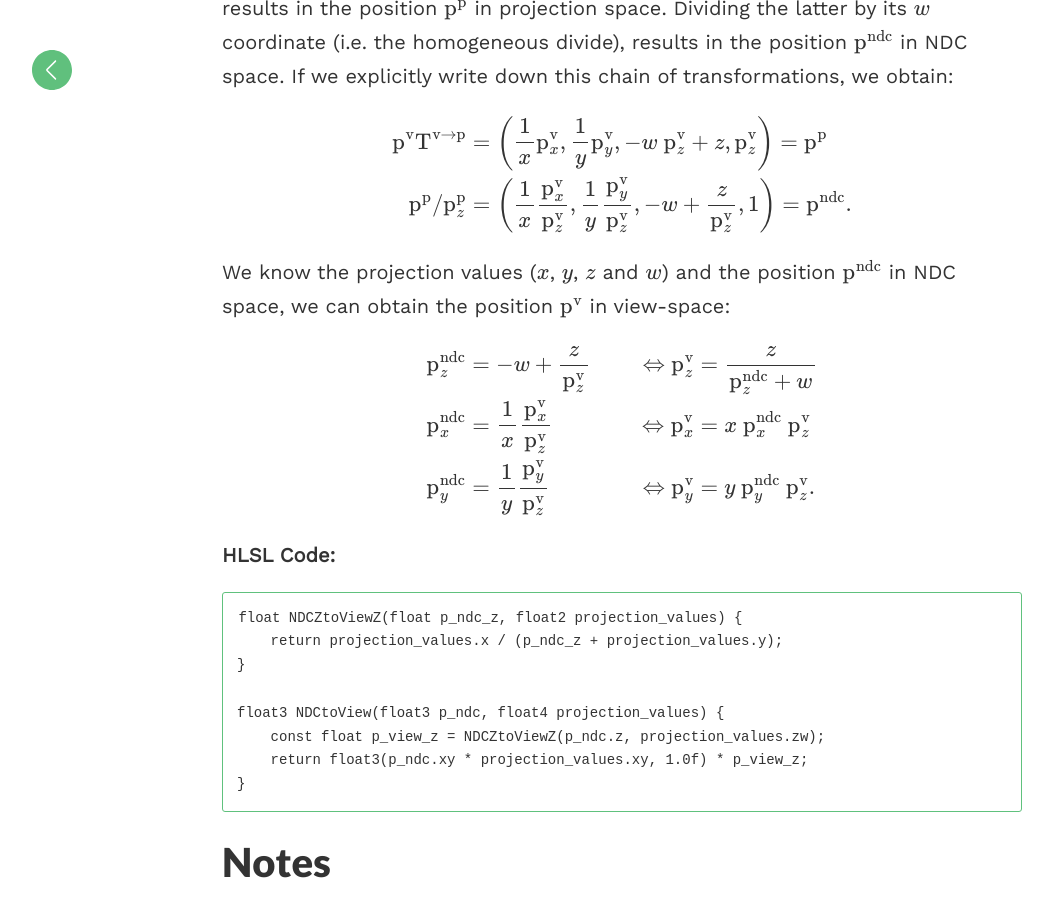
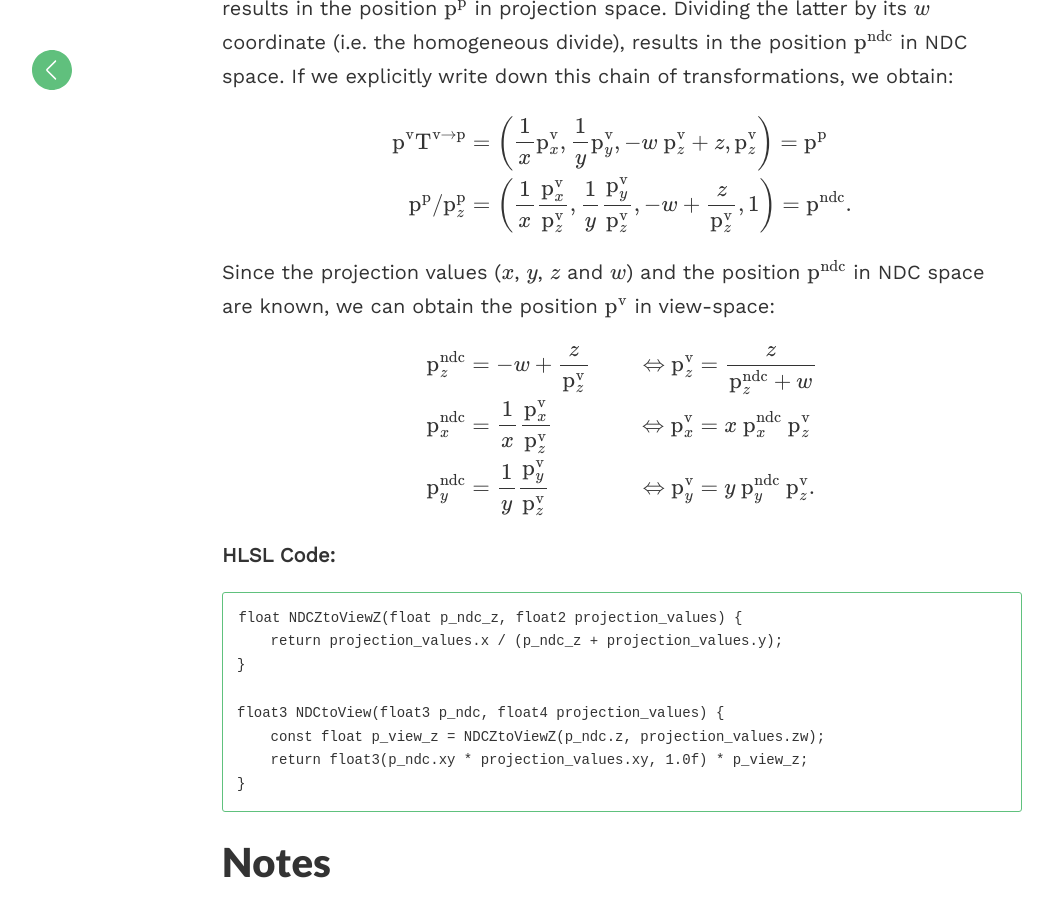
Before and after one commit to matt77hias/Blog, a Jekyll site: the page built from _posts/2017-09-07-ndc-to-view-space.md, in a window 1280 px wide and 900 px high, scrolled down 1883 px. Shown: the whole window, without its empty margins (18-1071 px from the left). Built offline with Jekyll 4.4.1, drawn with Linux system fonts in a browser that asks for light colours; formulas are drawn with MathJax 3; comment, search, counter and statistics services are not loaded.

Commit message:
Update 2017-09-07-ndc-to-view-space.md

```diff
--- a/_posts/2017-09-07-ndc-to-view-space.md
+++ b/_posts/2017-09-07-ndc-to-view-space.md
@@ -53,7 +53,7 @@ $$\begin{align}
 \mathrm{p^p}/\mathrm{p}_{z}^\mathrm{p} &= \left(\frac{1}{x} \frac{\mathrm{p}_{x}^\mathrm{v}}{\mathrm{p}_{z}^\mathrm{v}}, \frac{1}{y} \frac{\mathrm{p}_{y}^\mathrm{v}}{\mathrm{p}_{z}^\mathrm{v}}, -w + \frac{z}{\mathrm{p}_{z}^\mathrm{v}}, 1\right) = \mathrm{p^{ndc}}.
 \end{align}$$
 
-We know the projection values ($$x$$, $$y$$, $$z$$ and $$w$$) and the position $$\mathrm{p^{ndc}}$$ in NDC space, we can obtain the position $$\mathrm{p^v}$$ in view-space:
+Since the projection values ($$x$$, $$y$$, $$z$$ and $$w$$) and the position $$\mathrm{p^{ndc}}$$ in NDC space are known, we can obtain the position $$\mathrm{p^v}$$ in view-space:
 
 $$\begin{align}
 \mathrm{p}_{z}^\mathrm{ndc} &= -w + \frac{z}{\mathrm{p}_{z}^\mathrm{v}}
```
